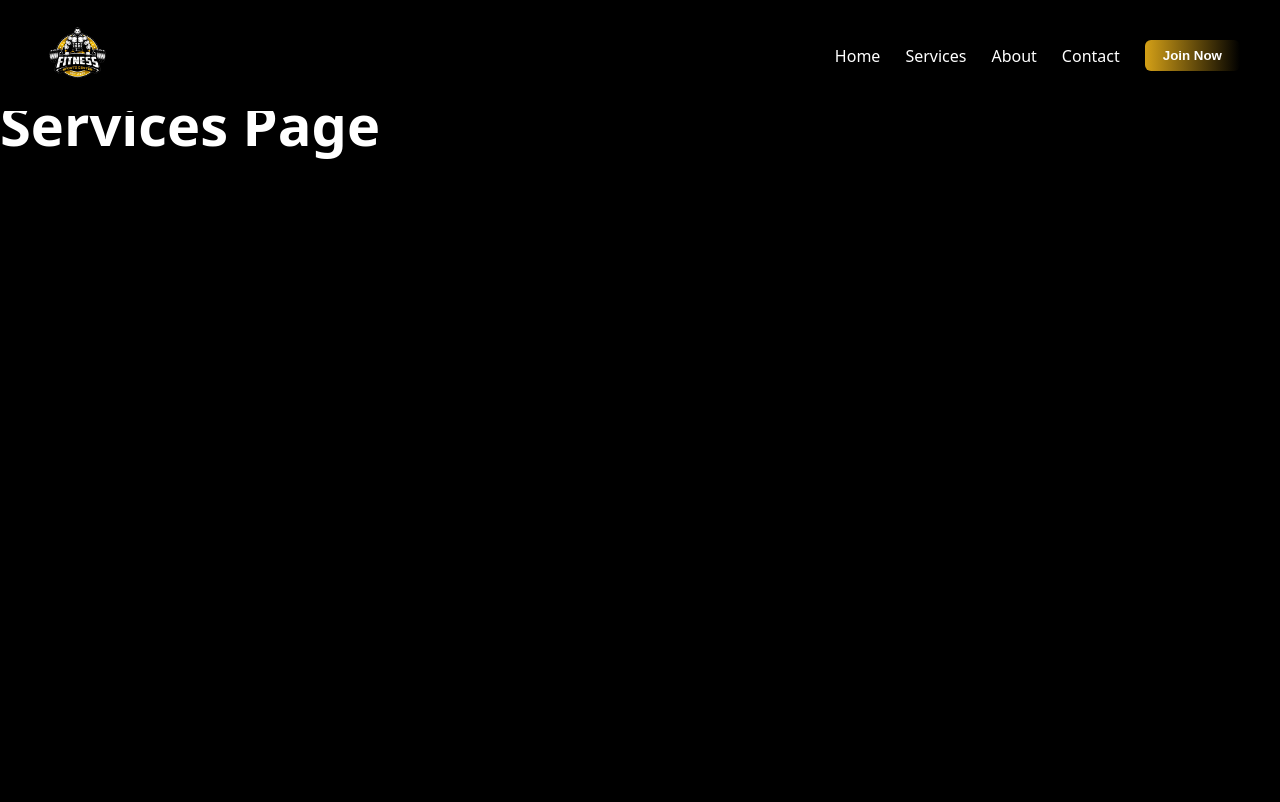
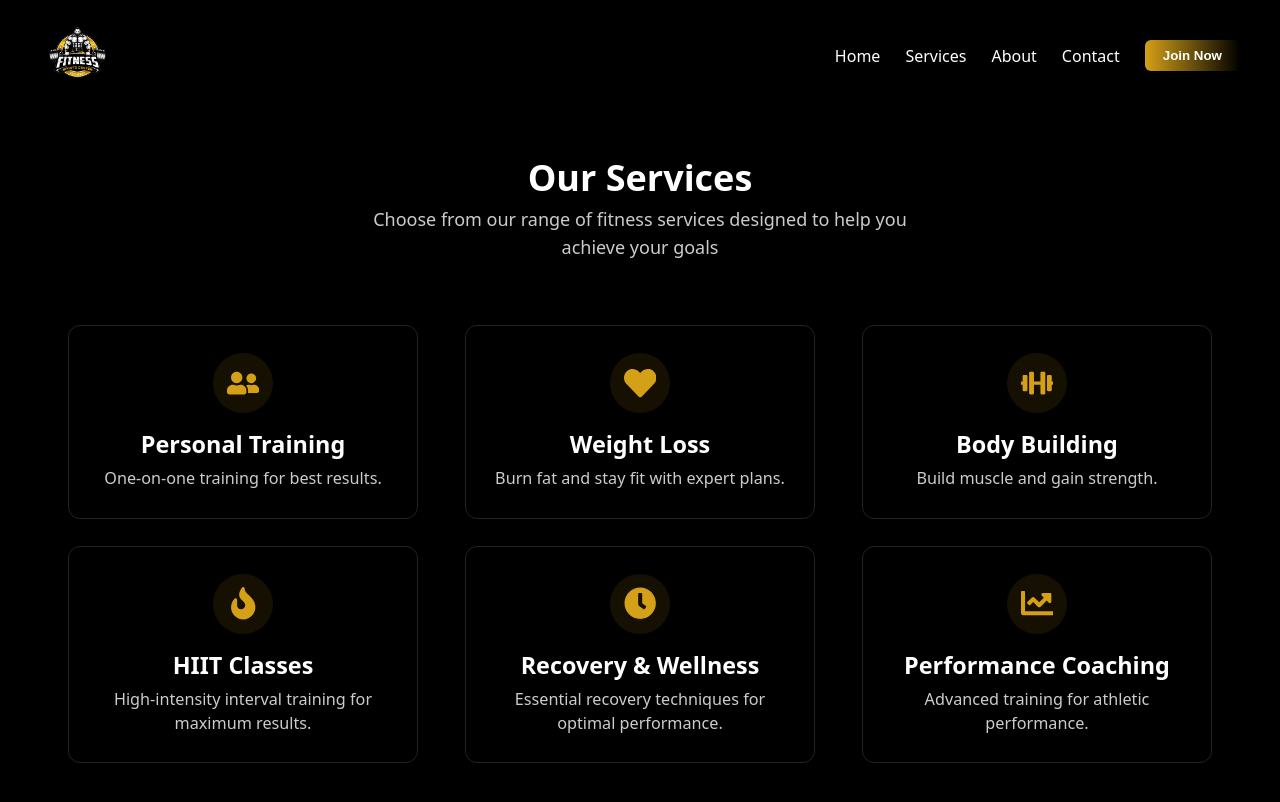
Before and after one commit to sanju20021001/gym-website, a React (Vite) app: page /services in a window 1280 px wide. Shown: the top 802 px of the page. Built offline with nearby package versions, Linux system fonts and the light colour scheme.

Commit message:
add service section with animations

```diff
--- a/package.json
+++ b/package.json
@@ -15,6 +15,7 @@
     "postcss": "^8.5.8",
     "react": "^19.2.4",
     "react-dom": "^19.2.4",
+    "react-icons": "^5.6.0",
     "react-router-dom": "^6.30.3"
   },
   "devDependencies": {
--- a/src/App.css
+++ b/src/App.css
@@ -201,7 +201,116 @@ body {
     transform: translateY(0);
   }
 }
-/* ================= CENTER ================= */
+
+/* Grid layout for services - side by side */
+.service-cards-grid {
+  display: grid;
+  grid-template-columns: repeat(3, 1fr);
+  gap: 1.5rem;
+  max-width: 1200px;
+  margin: 0 auto;
+  padding: 1rem;
+}
+
+.service-card-grid {
+  width: 100%;
+  max-width: 350px;
+  margin: 0 auto;
+}
+
+/* Card styles with dark theme */
+.service-card-simple {
+  background: var(--bg, #000000);
+  border-radius: 12px;
+  padding: 1.5rem;
+  box-shadow: 0 4px 20px rgba(0, 0, 0, 0.3);
+  transition: all 0.3s ease;
+  border: 1px solid var(--border, #222);
+  display: flex;
+  flex-direction: column;
+  align-items: center;
+  text-align: center;
+  height: 100%;
+}
+
+.service-card-simple:hover {
+  box-shadow: 0 8px 30px rgba(212, 160, 23, 0.15);
+  border-color: var(--accent, #d4a017);
+  transform: translateY(-3px);
+}
+
+.service-icon-simple {
+  width: 60px;
+  height: 60px;
+  border-radius: 50%;
+  display: flex;
+  align-items: center;
+  justify-content: center;
+  margin-bottom: 1rem;
+  font-size: 1.8rem;
+  background: rgba(212, 160, 23, 0.1) !important;
+}
+
+.service-icon-simple span {
+  color: var(--accent, #d4a017) !important;
+}
+
+.service-card-simple h3 {
+  font-size: 1.3rem;
+  font-weight: 600;
+  margin-bottom: 0.5rem;
+  color: var(--text-h, #ffffff);
+}
+
+.service-card-simple p {
+  color: var(--text, #cccccc);
+  line-height: 1.5;
+  font-size: 0.9rem;
+  margin: 0;
+}
+
+/* Header styles */
+.services-simple {
+  background: var(--bg, #000000);
+  min-height: 100vh;
+  padding: 3rem 1rem;
+}
+
+.services-header-simple {
+  text-align: center;
+  margin-bottom: 2.5rem;
+}
+
+.section-title-simple {
+  font-size: 2rem;
+  font-weight: 700;
+  color: var(--text-h, #ffffff);
+  margin-bottom: 0.75rem;
+}
+
+.section-subtitle-simple {
+  color: var(--text, #cccccc);
+  font-size: 1rem;
+  max-width: 600px;
+  margin: 0 auto;
+  line-height: 1.6;
+}
+
+/* Responsive design */
+@media (max-width: 992px) {
+  .service-cards-grid {
+    grid-template-columns: repeat(2, 1fr);
+    max-width: 800px;
+  }
+}
+
+@media (max-width: 576px) {
+  .service-cards-grid {
+    grid-template-columns: 1fr;
+    max-width: 350px;
+  }
+}
+/*CENTER = */
 #center {
   display: flex;
   flex-direction: column;
--- a/src/components/Services.jsx
+++ b/src/components/Services.jsx
@@ -1,9 +1,125 @@
-function Services() {
+import React from "react";
+import { motion } from "framer-motion";
+import {
+  FaDumbbell,
+  FaHeart,
+  FaFire,
+  FaClock,
+  FaUserFriends,
+  FaChartLine
+} from "react-icons/fa";
+import "../App.css";
+
+const services = [
+  {
+    id: 1,
+    title: "Personal Training",
+    desc: "One-on-one training for best results.",
+    icon: <FaUserFriends />,
+  },
+  {
+    id: 2,
+    title: "Weight Loss",
+    desc: "Burn fat and stay fit with expert plans.",
+    icon: <FaHeart />,
+  },
+  {
+    id: 3,
+    title: "Body Building",
+    desc: "Build muscle and gain strength.",
+    icon: <FaDumbbell />,
+  },
+  {
+    id: 4,
+    title: "HIIT Classes",
+    desc: "High-intensity interval training for maximum results.",
+    icon: <FaFire />,
+  },
+  {
+    id: 5,
+    title: "Recovery & Wellness",
+    desc: "Essential recovery techniques for optimal performance.",
+    icon: <FaClock />,
+  },
+  {
+    id: 6,
+    title: "Performance Coaching",
+    desc: "Advanced training for athletic performance.",
+    icon: <FaChartLine />,
+  }
+];
+
+const container = {
+  hidden: { opacity: 0 },
+  show: {
+    opacity: 1,
+    transition: {
+      staggerChildren: 0.1
+    }
+  }
+};
+
+const item = {
+  hidden: { opacity: 0, y: 20 },
+  show: {
+    opacity: 1,
+    y: 0,
+    transition: {
+      duration: 0.5
+    }
+  }
+};
+
+const Services = () => {
   return (
-    <div>
-      <h1>Services Page</h1>
-    </div>
+    <section className="services-simple">
+      <div className="services-header-simple">
+        <motion.h2
+          initial={{ opacity: 0, y: 20 }}
+          whileInView={{ opacity: 1, y: 0 }}
+          transition={{ duration: 0.5 }}
+          className="section-title-simple"
+        >
+          Our Services
+        </motion.h2>
+
+        <motion.p
+          initial={{ opacity: 0, y: 20 }}
+          whileInView={{ opacity: 1, y: 0 }}
+          transition={{ duration: 0.5, delay: 0.1 }}
+          className="section-subtitle-simple"
+        >
+          Choose from our range of fitness services designed to help you achieve your goals
+        </motion.p>
+      </div>
+
+      <motion.div
+        className="service-cards-simple service-cards-grid"
+        variants={container}
+        initial="hidden"
+        whileInView="show"
+        viewport={{ once: true, margin: "-50px" }}
+      >
+        {services.map((service) => (
+          <motion.div
+            key={service.id}
+            className="service-card-simple service-card-grid"
+            variants={item}
+            whileHover={{
+              y: -3,
+              transition: { duration: 0.2 }
+            }}
+          >
+            <div className="service-icon-simple">
+              <span>{service.icon}</span>
+            </div>
+            <h3>{service.title}</h3>
+            <p>{service.desc}</p>
+          </motion.div>
+        ))}
+      </motion.div>
+    </section>
   );
-}
+};
 
 export default Services;
```
Also changed, not shown: 1 other file (tests, documents, lock files or other folders).
